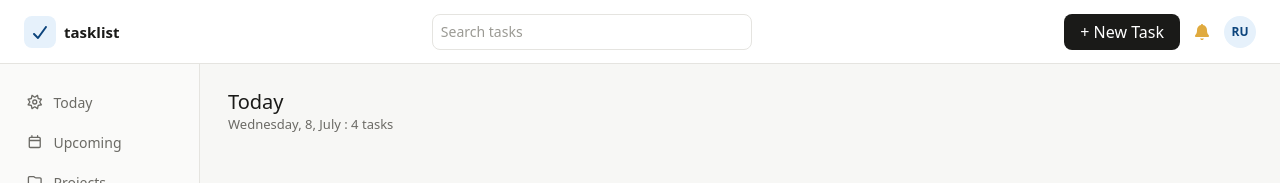
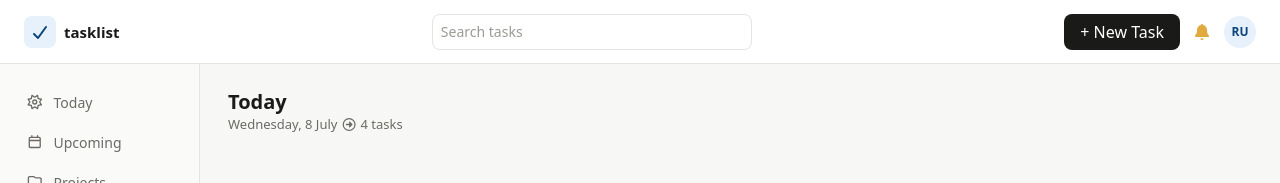
Before and after one commit to AlainRegisDev88/to-do-app, a React (Vite) app in the folder to-do-app/: page / in a window 1280 px wide. Shown: the top 183 px of the page. Built offline with nearby package versions, Linux system fonts and the light colour scheme; no server answers.

Commit message:
add an arrow in the header  subtitle

```diff
--- a/to-do-app/src/components/HomePage.css
+++ b/to-do-app/src/components/HomePage.css
@@ -17,7 +17,7 @@
 
 .page-heading .page-title{
     font-size: 20px;
-    font-weight: 600px;
+    font-weight: 600;
     color: var(--text-primary);
 }
 
--- a/to-do-app/src/components/HomePage.jsx
+++ b/to-do-app/src/components/HomePage.jsx
@@ -5,6 +5,8 @@ import Header from './Header'
 import Sidebar from './Sidebar/Sidebar'
 import Footer from './Footer/Footer'
 import './HomePage.css'
+import { FontAwesomeIcon } from '@fortawesome/react-fontawesome'
+import { faArrowAltCircleRight } from '@fortawesome/free-regular-svg-icons'
 
 
 const HomePage = () => {
@@ -42,7 +44,7 @@ const HomePage = () => {
                     <div className="content-area">
                         <div className="page-heading">
                             <p className='page-title'>Today</p>
-                            <p className="page-subtitle">Wednesday, 8, July : 4 tasks</p>
+                            <p className="page-subtitle">Wednesday, 8 July <FontAwesomeIcon icon={faArrowAltCircleRight} /> 4 tasks</p>
                         </div>
                     </div>
                 </div>
```
